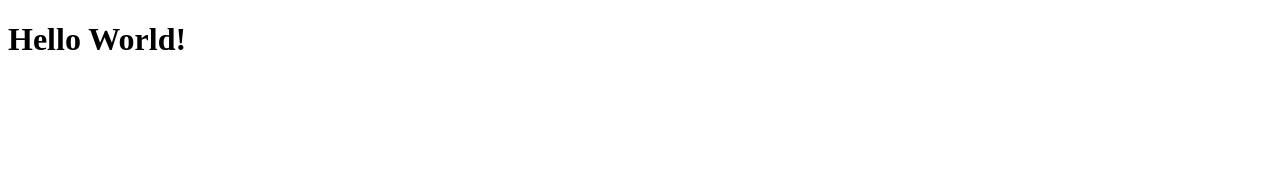
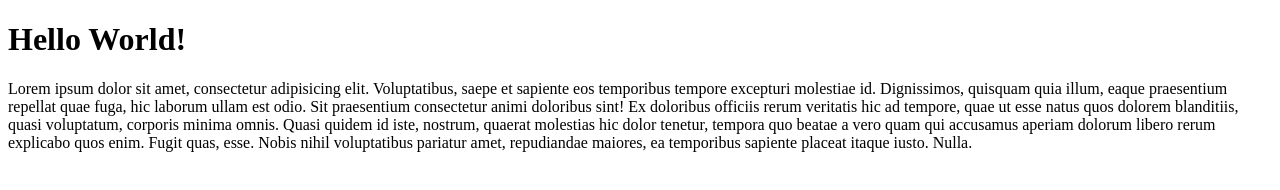
Before and after one commit to dmytroTsmots/6-vcs-advanced, a plain HTML site: page index.html in a window 1280 px wide. Drawn offline with Linux system fonts and the light colour scheme.

Commit message:
added index.html file

```diff
--- a/index.html
+++ b/index.html
@@ -6,5 +6,6 @@
 </head>
 <body>
 	<h1>Hello World!</h1>
+	<p>Lorem ipsum dolor sit amet, consectetur adipisicing elit. Voluptatibus, saepe et sapiente eos temporibus tempore excepturi molestiae id. Dignissimos, quisquam quia illum, eaque praesentium repellat quae fuga, hic laborum ullam est odio. Sit praesentium consectetur animi doloribus sint! Ex doloribus officiis rerum veritatis hic ad tempore, quae ut esse natus quos dolorem blanditiis, quasi voluptatum, corporis minima omnis. Quasi quidem id iste, nostrum, quaerat molestias hic dolor tenetur, tempora quo beatae a vero quam qui accusamus aperiam dolorum libero rerum explicabo quos enim. Fugit quas, esse. Nobis nihil voluptatibus pariatur amet, repudiandae maiores, ea temporibus sapiente placeat itaque iusto. Nulla.</p>
 </body>
 </html>
```
